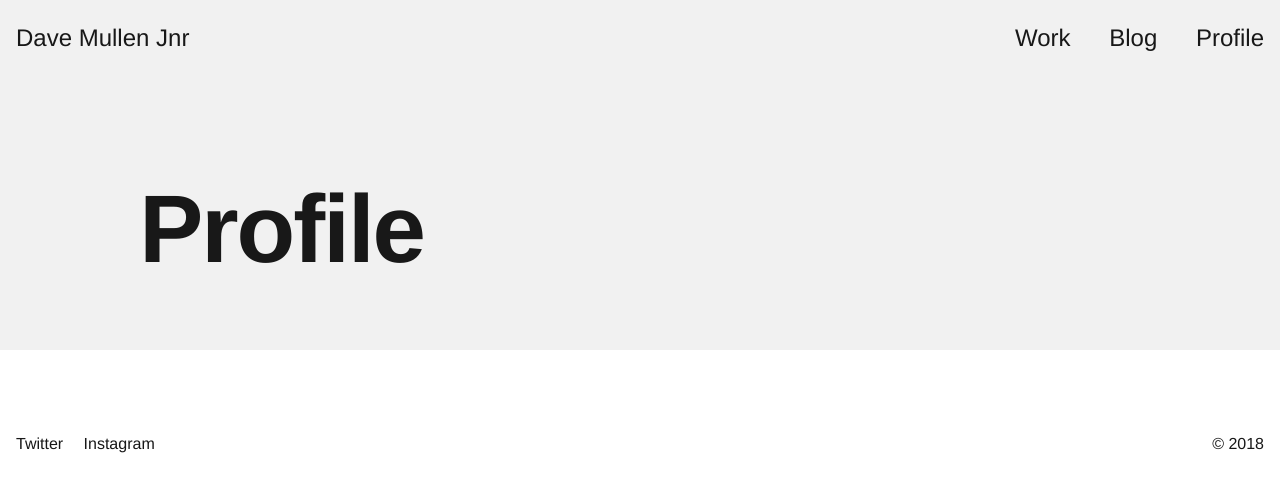
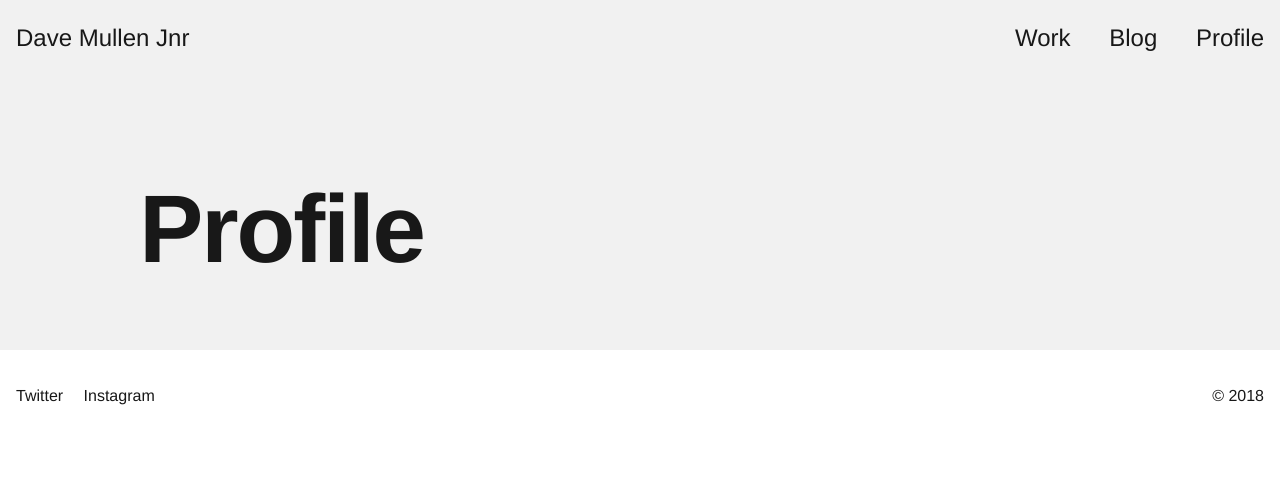
Before and after one commit to davemullenjnr/davemullenjnr, a Jekyll site: the page built from profile.md, in a window 1280 px wide. Shown: the top 492 px of the page. Built offline with Jekyll 4.4.1, drawn with Linux system fonts in a browser that asks for light colours; some web fonts are replaced.

Commit message:
Update _includes/footer.html

```diff
--- a/_includes/footer.html
+++ b/_includes/footer.html
@@ -1,4 +1,4 @@
-<div class="clearfix mt-2 mt-lg-4">
+<div class="clearfix mt-2">
   <div class="clearfix mx-auto px-2 py-2">
     <ul class="list-reset left clearfix">
       <li class="inline-block mr-2">
```
